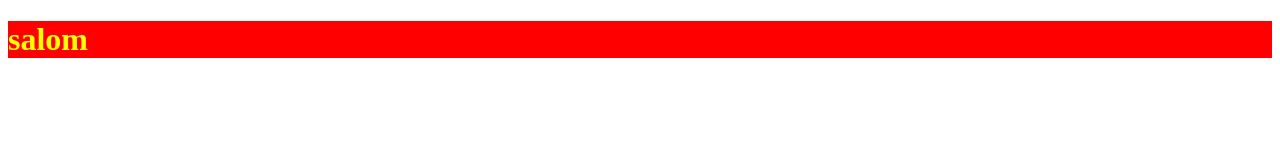
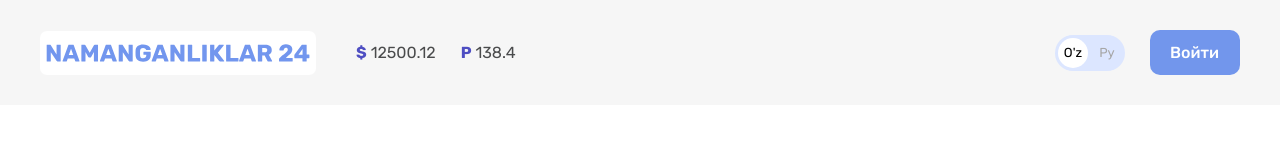
Before and after one commit to rahmatjon6076/namanganliklar24, a plain HTML site: page index.html in a window 1280 px wide. Drawn offline with Linux system fonts and the light colour scheme.

Commit message:
done site-header-top

```diff
--- a/css/style.css
+++ b/css/style.css
@@ -1,4 +1,141 @@
-h1 {
-    background: red;
-    color: yellow;
+/* Global */
+* {
+    box-sizing: border-box;
 }
+
+html {
+    height: 100%;
+    scroll-behavior: smooth;
+}
+
+body {
+    padding: 0;
+    margin: 0;
+    display: flex;
+    flex-direction: column;
+    height: 100%;
+    font-size: 16px;
+    line-height: 1.5;
+    color: rgb(74, 75, 76);
+    font-family: "Rubik", "Arial", sans-serif;
+    background-color: white;
+}
+
+.container {
+    max-width: 1240px;
+    width: 100%;
+    padding-left: 20px;
+    padding-right: 20px;
+    margin-right: auto;
+    margin-left: auto;
+}
+
+.site-header {}
+
+.site-header-top {
+    background-color: #F6F6F6;
+    padding-top: 30px;
+    padding-bottom: 30px;
+}
+
+.site-header-top-container {
+    display: flex;
+    align-items: center;
+}
+
+.site-header-logo {
+    display: flex;
+    padding: 8px 6px;
+    border-radius: 7px;
+    background-color: #fff;
+    margin-right: 40px;
+}
+
+.site-header-logo:hover {
+    opacity: 0.8;
+}
+
+.site-header-logo:active {
+    opacity: 0.6;
+}
+
+.site-header-logo-img {}
+
+
+.currency-rates {
+    display: flex;
+    justify-content: space-between;
+    align-items: center;
+    list-style-type: none;
+    gap: 25px;
+    padding: 0;
+    margin: 0;
+    margin-right: auto;
+}
+
+.currency-rates-item {}
+
+.currency-rates-type {
+    color: rgb(78, 78, 194)
+}
+
+.currency-rates-value {}
+
+.lang-tuggle {
+    display: flex;
+    align-items: center;
+    justify-content: space-between;
+    width: 70px;
+    height: 36px;
+    border-radius: 39px;
+    background: rgb(220, 230, 255);
+    padding: 3px;
+    margin-right: 25px;
+}
+
+.lang-tuggle-link {
+    text-decoration: none;
+    display: flex;
+    justify-content: center;
+    align-items: center;
+    width: 30px;
+    height: 30px;
+    border-radius: 50%;
+    color: rgb(166, 166, 166);
+    font-size: 13px;
+    font-weight: 400;
+    line-height: 15px;
+    letter-spacing: 0%;
+}
+
+.lang-tuggle-link-active {
+
+    background-color: #fff;
+    color: black
+}
+
+.button {
+    display: inline-block;
+    padding: 13px 20px;
+    border-radius: 10px;
+
+    width: 90px;
+    height: 45px;
+    font-weight: 500;
+    line-height: normal;
+    text-decoration: none;
+}
+
+.button-primary {
+    font-weight: 500;
+    background: rgb(114, 150, 236);
+    color: #fff;
+}
+
+.button-primary:hover {
+    opacity: 0.8;
+}
+
+.button-primary:active {
+    opacity: 0.6;
+}
--- a/index.html
+++ b/index.html
@@ -5,12 +5,52 @@
     <meta charset="UTF-8">
     <meta name="viewport" content="width=device-width, initial-scale=1.0">
     <title>N24</title>
+    <link rel="preconnect" href="https://fonts.googleapis.com">
+    <link rel="preconnect" href="https://fonts.gstatic.com" crossorigin>
+    <link href="https://fonts.googleapis.com/css2?family=Rubik:ital,wght@0,300..900;1,300..900&display=swap"
+        rel="stylesheet">
     <link rel="stylesheet" href="css/style.css">
 </head>
 
 <body>
-    <h1>salom
-    </h1>
+    <!-- SITE-HEADER -->
+    <header class="site-header">
+        <!-- SITE-HEADER-TOP -->
+        <div class="site-header-top">
+            <div class="site-header-top-container container">
+                <!-- LOGO -->
+                <a class="site-header-logo" href="index.html">
+                    <img class="site-header-logo-img" src="img/logo purple.svg" alt="n24 logo" width="264px"
+                        height="28px">
+                </a>
+                <!-- CURRENCY-RATES -->
+                <ul class="currency-rates">
+                    <li class="currency-rates-item">
+                        <b class="currency-rates-type">$</b>
+                        <span class="currency-rates-value">12500.12</span>
+                    </li>
+                    <li class="currency-rates-item">
+                        <b class="currency-rates-type">P</b>
+                        <span class="currency-rates-value">138.4</span>
+                    </li>
+                </ul>
+                <!-- SEARCH-FONT -->
+
+                <!-- LANGUAGE-TUGGLE -->
+                <div class="lang-tuggle">
+                    <a href="index.html" class="lang-tuggle-link lang-tuggle-link-active">O'z</a>
+                    <a href="index.html/ru" class="lang-tuggle-link">Ру</a>
+                </div>
+                <!-- site-header-auth -->
+                <a class="button button-primary" href="#">Войти</a>
+            </div>
+
+        </div>
+
+
+    </header>
+
 </body>
 
+
 </html>
```
Also changed, not shown: img/logo purple.svg (added).
